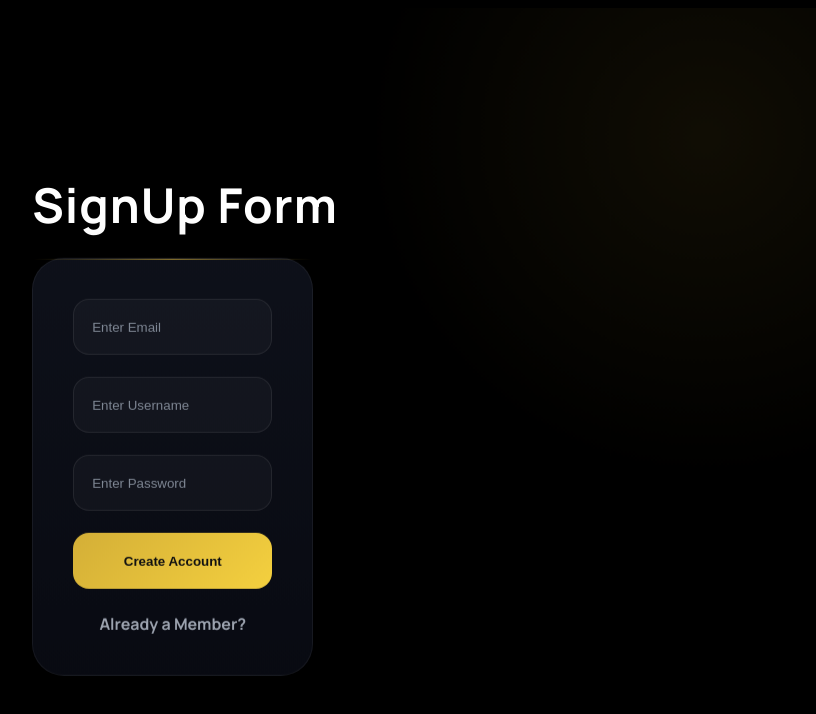
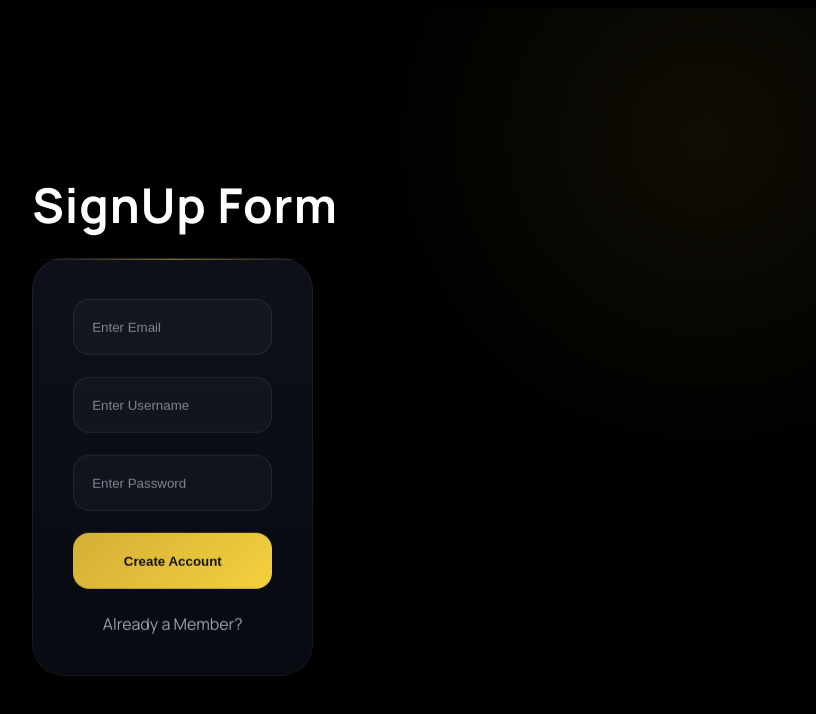
Before and after one commit to abhinav-079/birthdays, a React (Vite) app in the folder birthdays/: page /signup in a window 1280 px wide. Shown: the top 714 px of the page, without its empty margins (463-1279 px from the left). Built offline with nearby package versions, Linux system fonts and the light colour scheme.

Commit message:
made the app fully responsive

```diff
--- a/birthdays/src/Otp.tsx
+++ b/birthdays/src/Otp.tsx
@@ -21,7 +21,7 @@ const Otp=(props:any)=>{
     else if(autoFocus[3]==true){
         b4.current?.focus()
     }
-    else{ b4.current?.focus()}
+    else{ b1.current?.focus()}
 },[autoFocus])
 
 useEffect(()=>{
--- a/birthdays/src/authentication/signUp.tsx
+++ b/birthdays/src/authentication/signUp.tsx
@@ -141,7 +141,7 @@ const sendingOtp=await axiosManager.post("/signup-checkpost-two",{
 
       </form> */}
       <div className={style.loginContainer}>
-      <h4>
+      <div>
         {startState?
         <>
         <h1 className={style.subtitle}>SignUp Form</h1>
@@ -302,7 +302,7 @@ const sendingOtp=await axiosManager.post("/signup-checkpost-two",{
         </>
         }
 
-      </h4>
+      </div>
 
 
       </div>
```
